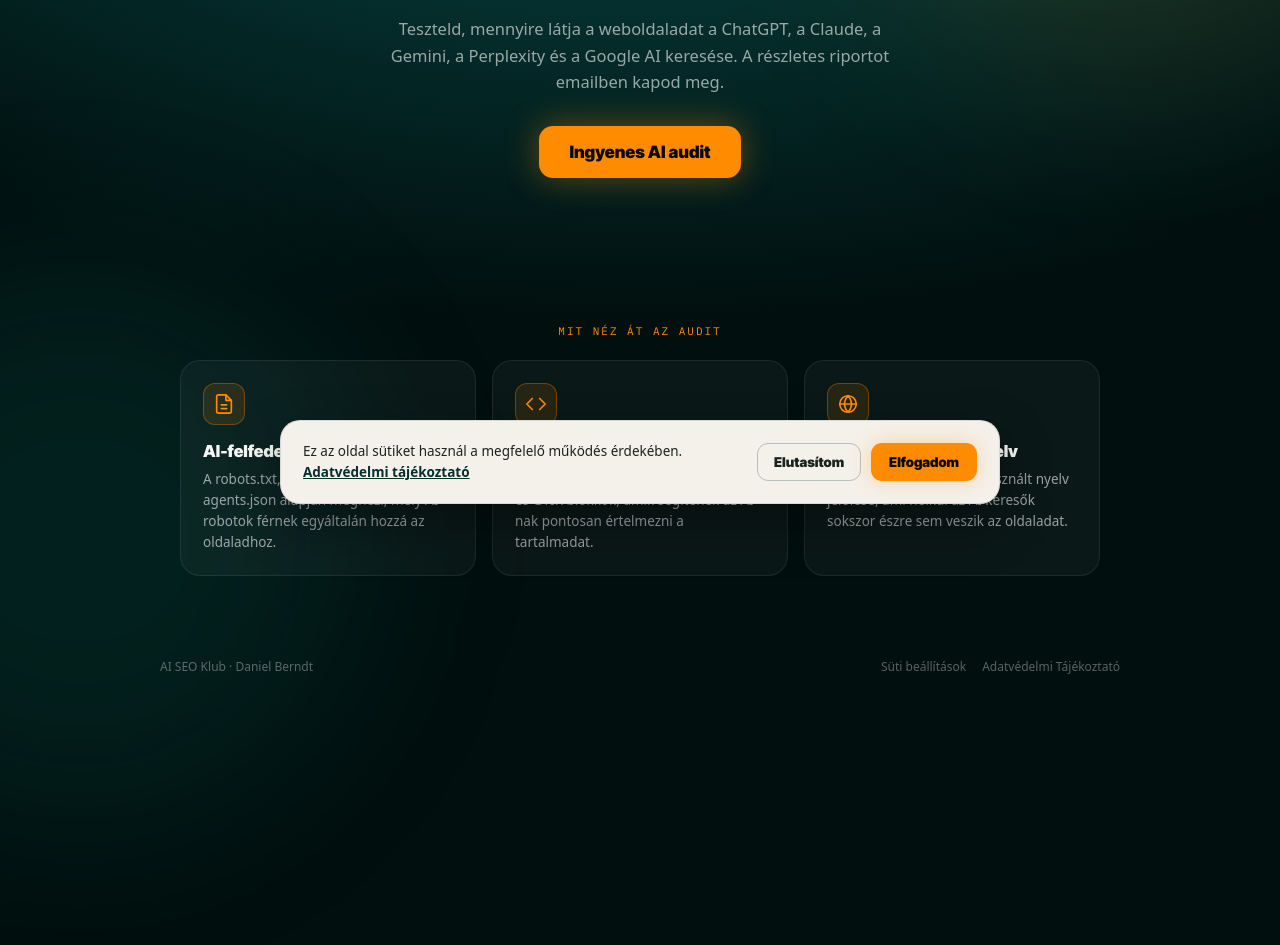
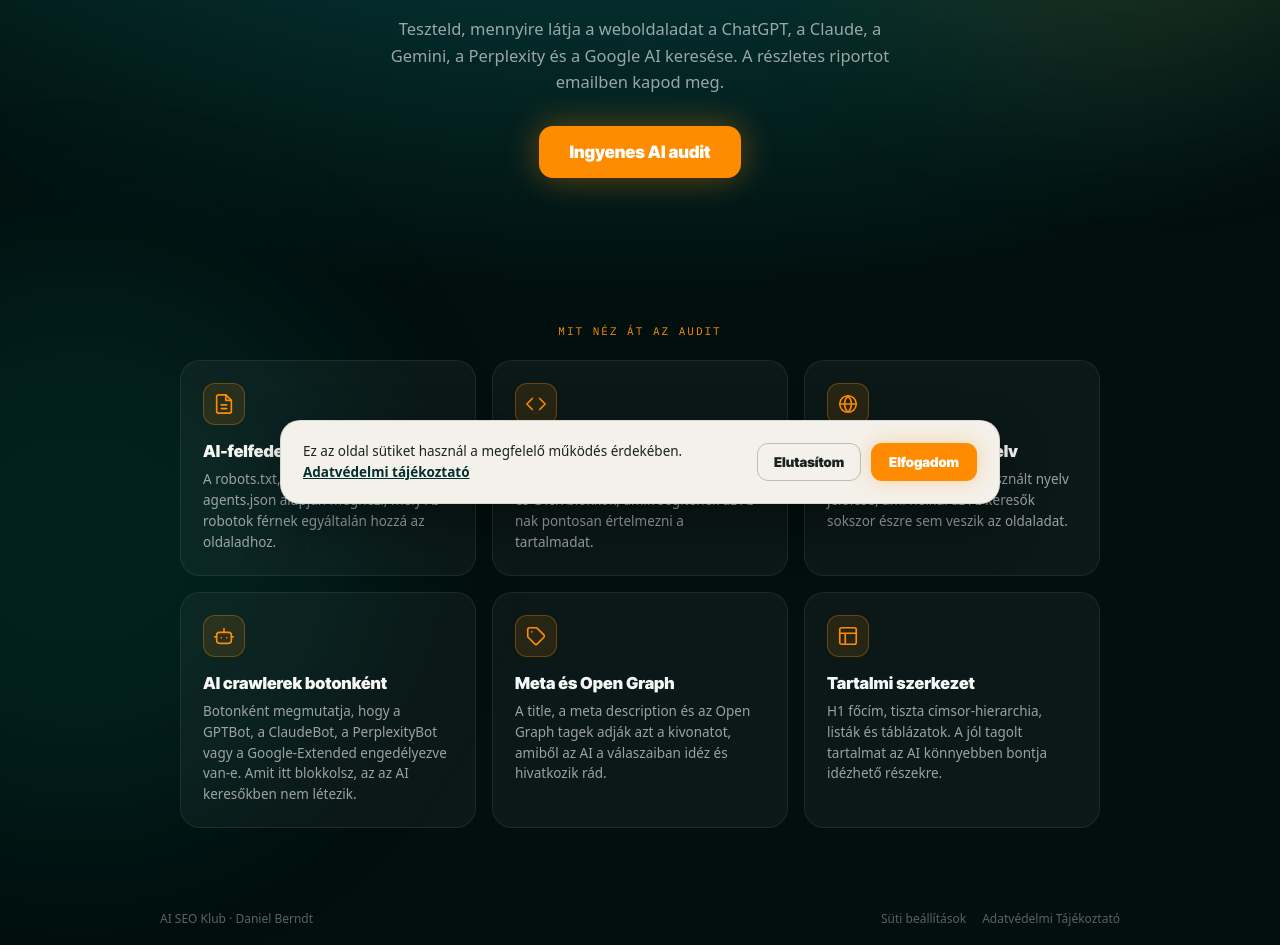
Before and after one commit to danielberndt-ai/aiseoklub, a React (Vite) app: page / in a window 1280 px wide. Shown: the part 280-1225 px from the top of the page. Before the commit the page ends 973 px from the top, so only its background shows below. Built offline with nearby package versions, Linux system fonts and the light colour scheme; a web font is replaced by a local one.

Commit message:
Fehér gombszöveg + 3 új feature kártya (3+3 rács)

```diff
--- a/src/App.jsx
+++ b/src/App.jsx
@@ -655,6 +655,31 @@ function IconGlobe() {
   );
 }
 
+function IconBot() {
+  return (
+    <svg width="22" height="22" viewBox="0 0 24 24" fill="none" stroke="currentColor" strokeWidth="1.8" strokeLinecap="round" strokeLinejoin="round">
+      <rect x="4" y="8" width="16" height="12" rx="3" />
+      <path d="M12 8V4M9 14h.01M15 14h.01M2 13h2M20 13h2" />
+    </svg>
+  );
+}
+function IconTag() {
+  return (
+    <svg width="22" height="22" viewBox="0 0 24 24" fill="none" stroke="currentColor" strokeWidth="1.8" strokeLinecap="round" strokeLinejoin="round">
+      <path d="M20.6 13.4 13.4 20.6a2 2 0 0 1-2.8 0l-7.2-7.2A2 2 0 0 1 3 12V5a2 2 0 0 1 2-2h7a2 2 0 0 1 1.4.6l7.2 7.2a2 2 0 0 1 0 2.6Z" />
+      <path d="M7.5 7.5h.01" />
+    </svg>
+  );
+}
+function IconLayout() {
+  return (
+    <svg width="22" height="22" viewBox="0 0 24 24" fill="none" stroke="currentColor" strokeWidth="1.8" strokeLinecap="round" strokeLinejoin="round">
+      <rect x="3" y="3" width="18" height="18" rx="2" />
+      <path d="M3 9h18M9 9v12" />
+    </svg>
+  );
+}
+
 const AUDIT_FEATURES = [
   {
     icon: IconFiles,
@@ -670,6 +695,21 @@ const AUDIT_FEATURES = [
     icon: IconGlobe,
     title: "Indexelhetőség és nyelv",
     desc: "Canonical, sitemap és a használt nyelv jelölése, ami nélkül az AI keresők sokszor észre sem veszik az oldaladat.",
+  },
+  {
+    icon: IconBot,
+    title: "AI crawlerek botonként",
+    desc: "Botonként megmutatja, hogy a GPTBot, a ClaudeBot, a PerplexityBot vagy a Google-Extended engedélyezve van-e. Amit itt blokkolsz, az az AI keresőkben nem létezik.",
+  },
+  {
+    icon: IconTag,
+    title: "Meta és Open Graph",
+    desc: "A title, a meta description és az Open Graph tagek adják azt a kivonatot, amiből az AI a válaszaiban idéz és hivatkozik rád.",
+  },
+  {
+    icon: IconLayout,
+    title: "Tartalmi szerkezet",
+    desc: "H1 főcím, tiszta címsor-hierarchia, listák és táblázatok. A jól tagolt tartalmat az AI könnyebben bontja idézhető részekre.",
   },
 ];
 
@@ -688,7 +728,7 @@ function FeatureCards() {
       >
         MIT NÉZ ÁT AZ AUDIT
       </div>
-      <div style={{ display: "grid", gridTemplateColumns: "repeat(auto-fit, minmax(230px, 1fr))", gap: 16 }}>
+      <div className="feature-grid">
         {AUDIT_FEATURES.map((f, i) => {
           const Icon = f.icon;
           return (
@@ -791,7 +831,7 @@ function CookieBanner({ onAccept, onReject }) {
             onClick={onAccept}
             style={{
               background: T.orange,
-              color: "#0A0A0C",
+              color: "#FFFFFF",
               border: "none",
               borderRadius: 11,
               padding: "10px 18px",
@@ -989,6 +1029,8 @@ export default function AiVisibilityAudit() {
         input::placeholder { color: rgba(246,246,245,0.28); }
         input:focus, button:focus-visible { outline: 2px solid #FF8C00; outline-offset: 2px; }
         .glow-bg { position: fixed; border-radius: 50%; filter: blur(90px); pointer-events: none; z-index: 0; }
+        .feature-grid { display: grid; grid-template-columns: repeat(3, 1fr); gap: 16px; }
+        @media (max-width: 760px) { .feature-grid { grid-template-columns: 1fr; } }
         @media (prefers-reduced-motion: reduce) {
           .ring-spin, .fade-up, .soft-pulse { animation: none; }
         }
@@ -1064,7 +1106,7 @@ export default function AiVisibilityAudit() {
                   style={{
                     marginTop: 30,
                     background: T.orange,
-                    color: "#0A0A0C",
+                    color: "#FFFFFF",
                     border: "none",
                     borderRadius: 14,
                     padding: "16px 30px",
@@ -1129,7 +1171,7 @@ export default function AiVisibilityAudit() {
                     disabled={remaining <= 0}
                     style={{
                       background: remaining <= 0 ? "rgba(255,140,0,0.35)" : T.orange,
-                      color: "#0A0A0C",
+                      color: "#FFFFFF",
                       border: "none",
                       borderRadius: 13,
                       padding: "15px 20px",
@@ -1200,7 +1242,7 @@ export default function AiVisibilityAudit() {
             <button
               className="cta"
               onClick={resetToForm}
-              style={{ background: T.orange, color: "#0A0A0C", border: "none", borderRadius: 13, padding: "13px 20px", fontFamily: FONT_DISPLAY, fontWeight: FONT_DISPLAY_WEIGHT, fontSize: 15, cursor: "pointer" }}
+              style={{ background: T.orange, color: "#FFFFFF", border: "none", borderRadius: 13, padding: "13px 20px", fontFamily: FONT_DISPLAY, fontWeight: FONT_DISPLAY_WEIGHT, fontSize: 15, cursor: "pointer" }}
             >
               Újrapróbálom
             </button>
```
